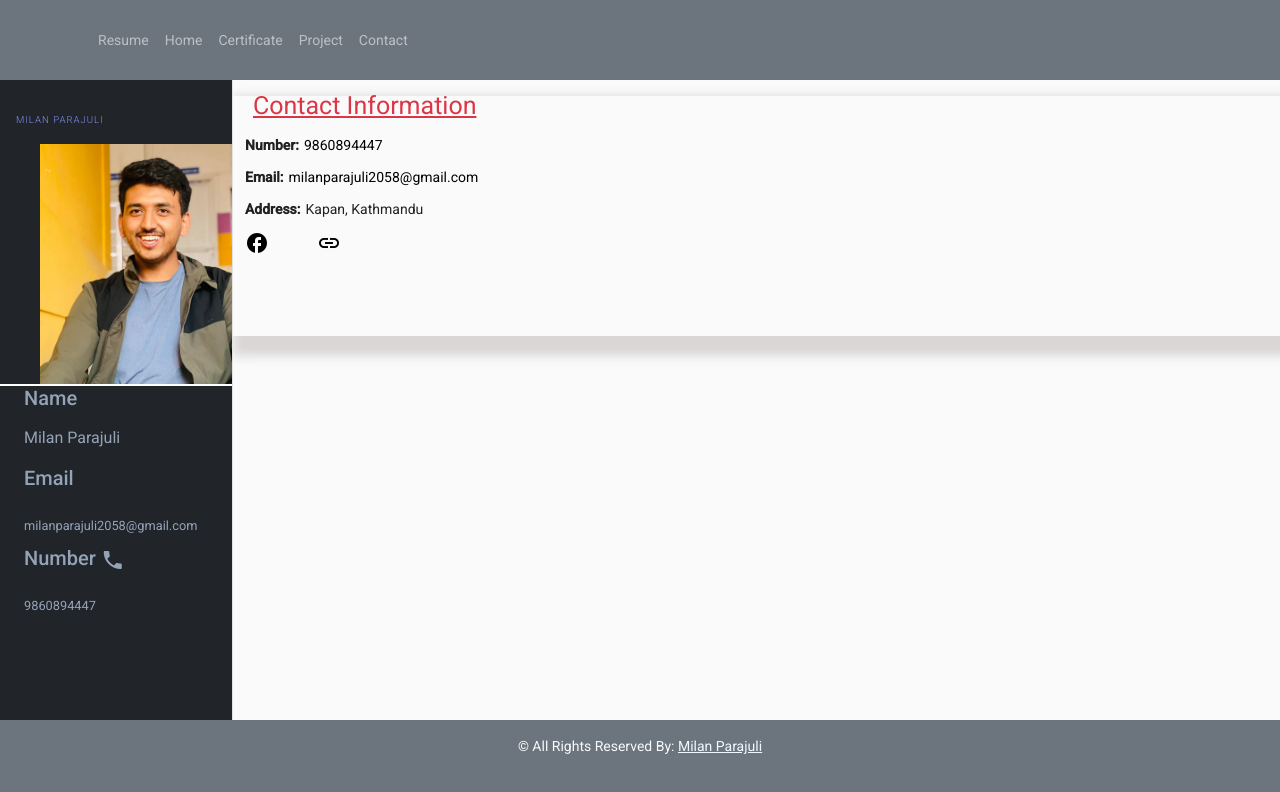
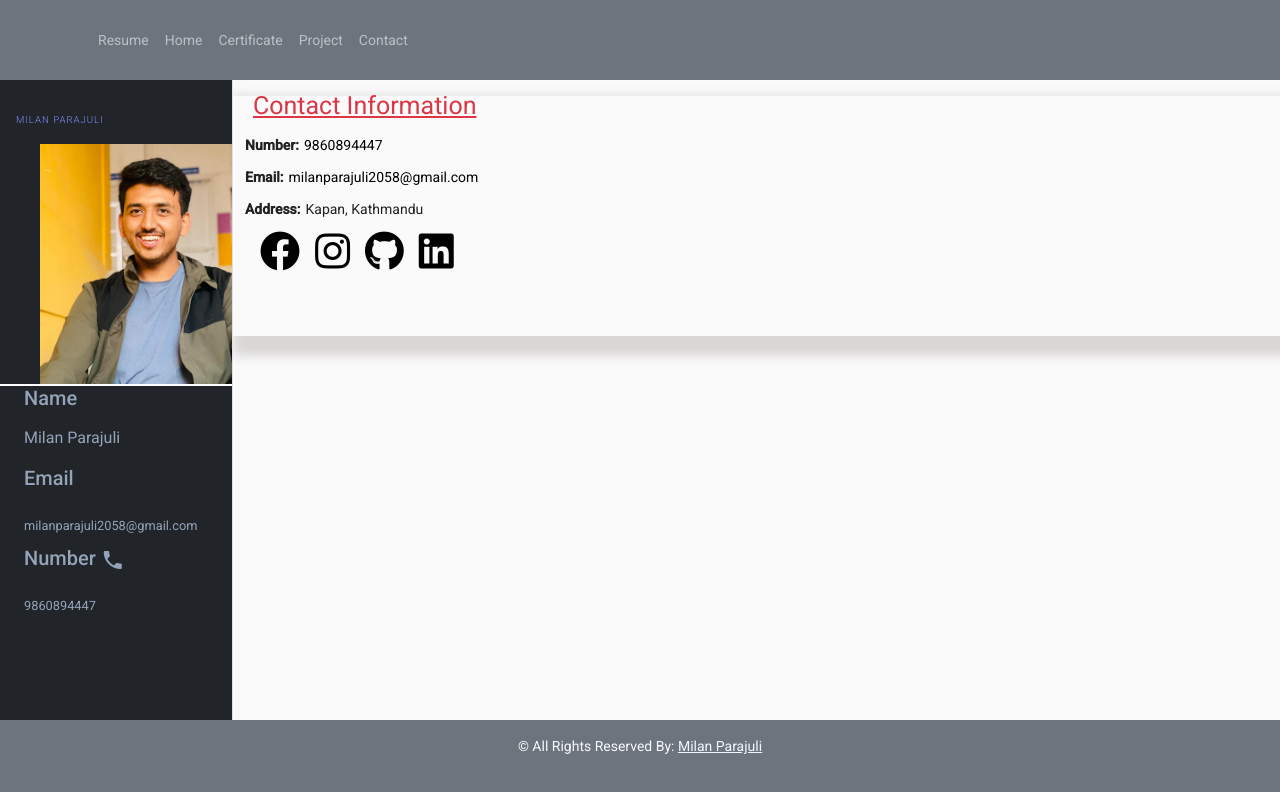
Before and after one commit to Milanparajuli/MilanParajuli, an Angular app: page /contact-us in a window 1280 px wide. Shown: the top 792 px of the page. Built offline with nearby package versions, Linux system fonts and the light colour scheme.

Commit message:
change desin layout

```diff
--- a/angular.json
+++ b/angular.json
@@ -34,9 +34,12 @@
               "src/assets"
             ],
             "styles": [
-              "src/styles.scss"
+              "src/styles.scss",
+              "node_modules/bootstrap/scss/bootstrap.scss"
             ],
-            "scripts": []
+            "scripts": [
+              "node_modules/bootstrap/dist/js/bootstrap.bundle.min.js"
+            ]
           },
           "configurations": {
             "production": {
@@ -106,6 +109,9 @@
             ],
             "scripts": []
           }
+        },
+        "deploy": {
+          "builder": "angular-cli-ghpages:deploy"
         }
       }
     }
--- a/package.json
+++ b/package.json
@@ -37,6 +37,7 @@
     "@angular/compiler-cli": "~13.2.0",
     "@types/jasmine": "~3.10.0",
     "@types/node": "^12.11.1",
+    "angular-cli-ghpages": "^1.0.3",
     "jasmine-core": "~4.0.0",
     "karma": "~6.3.0",
     "karma-chrome-launcher": "~3.1.0",
--- a/src/app/clientside/home/home.component.html
+++ b/src/app/clientside/home/home.component.html
@@ -1 +1,2 @@
 <app-myself></app-myself>
+<!-- ng deploy --base-href=./ deploy garne code -->
--- a/src/app/clientside/information/contact-info/contact-info.component.html
+++ b/src/app/clientside/information/contact-info/contact-info.component.html
@@ -22,7 +22,12 @@
         <span *ngFor="let contact of contacts;">
           <a [routerLink]="contact?.url"
           [routerLinkActive]="contact?.url ? 'list-item-active' : ''" target="_blank" title="{{contact.name}}"
-            ><mat-icon>{{contact?.icon}}</mat-icon></a
+            >
+            <!-- <mat-icon>{{contact?.icon}}</mat-icon> -->
+            <span class="icons">
+              <i class="{{contact.icon}}"></i>
+            </span>
+            </a
           >
         </span>
           <!--
--- a/src/app/clientside/information/contact-info/contact-info.component.scss
+++ b/src/app/clientside/information/contact-info/contact-info.component.scss
@@ -11,6 +11,11 @@ a{
     text-decoration: none;
     color: black;
 }
+.icons{
+    margin-left: 15px;
+    font-size: 40px;
+
+}
 .heading{
     font-size: 25px;
     text-decoration: underline;
--- a/src/app/clientside/information/contact-info/contact-info.component.ts
+++ b/src/app/clientside/information/contact-info/contact-info.component.ts
@@ -9,23 +9,23 @@ export class ContactInfoComponent implements OnInit {
   contacts:Array<any> = new Array<any>(
     {
       name: 'Facebook',
-      icon: 'facebook',
+      icon: 'fab fa-facebook',
       url: 'https://www.facebook.com/milanparajuli09',
     },
     {
       name: 'Instagram',
-      icon: 'instagram',
+      icon: 'fab fa-instagram',
       url: 'https://www.instagram.com/milanparajuli9/',
     },
     {
       name: 'Github',
-      icon: 'github',
+      icon: 'fab fa-github',
       url: 'https://github.com/Milanparajuli',
     },
     {
       name: 'Linkedin',
-      icon: 'linkedin',
-      url: 'https://www.linkedin.com/in/milan-parajuli-0379a320a/',
+      icon: 'fab fa-linkedin',
+      url: 'https://www.linkedin.com/in/milanparajuli/',
     },
   );
   constructor() { }
--- a/src/app/clientside/myself/myself.component.scss
+++ b/src/app/clientside/myself/myself.component.scss
@@ -15,7 +15,7 @@ img{
 .card{
     box-shadow: 10px 10px 10px 10px #888888;
     overflow: auto;
-    width: 50rem;
+    width: 60vw;
     height: 65vh;
 }
 .card::-webkit-scrollbar {
--- a/src/app/clientside/resume/resume.component.scss
+++ b/src/app/clientside/resume/resume.component.scss
@@ -28,8 +28,9 @@
     border-radius: 30px;
 }
 .skill{
-    height: 25vh;
-    width: 15vw;
+    // height: 150px;
+   padding-bottom: 15px;
+    width: 150px;
     box-shadow: 10px 10px 10px 10px #dad6d6;
     border-radius: 5px;
 }
--- a/src/index.html
+++ b/src/index.html
@@ -9,6 +9,8 @@
   <link rel="preconnect" href="https://fonts.gstatic.com">
   <link href="https://fonts.googleapis.com/css2?family=Roboto:wght@300;400;500&display=swap" rel="stylesheet">
   <link href="https://fonts.googleapis.com/icon?family=Material+Icons" rel="stylesheet">
+  <link rel="icon" type="image/x-icon" href="favicon.ico">
+  <link rel="stylesheet" href="https://pro.fontawesome.com/releases/v5.10.0/css/all.css" />
 </head>
 <body class="mat-typography">
   <app-root></app-root>
```
Also changed, not shown: 1 other file (tests, documents, lock files or other folders).
